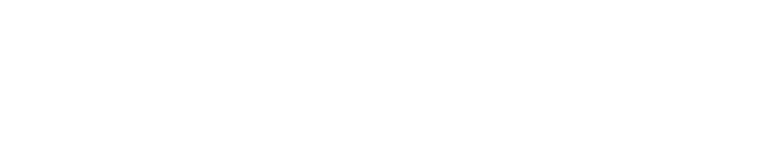
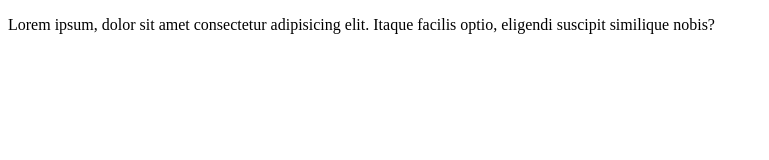
Before and after one commit to frobledod1981/pruebaGit, a plain HTML site: page index.html in a window 1280 px wide. Shown: the whole page, without its empty margins (0-769 px from the left). Drawn offline with Linux system fonts and the light colour scheme.

Commit message:
mi tercer commit

```diff
--- a/index.html
+++ b/index.html
@@ -6,6 +6,6 @@
     <title>Pruba GIT</title>
 </head>
 <body>
-
+    <p>Lorem ipsum, dolor sit amet consectetur adipisicing elit. Itaque facilis optio, eligendi suscipit similique nobis?</p>
 </body>
 </html>
```
